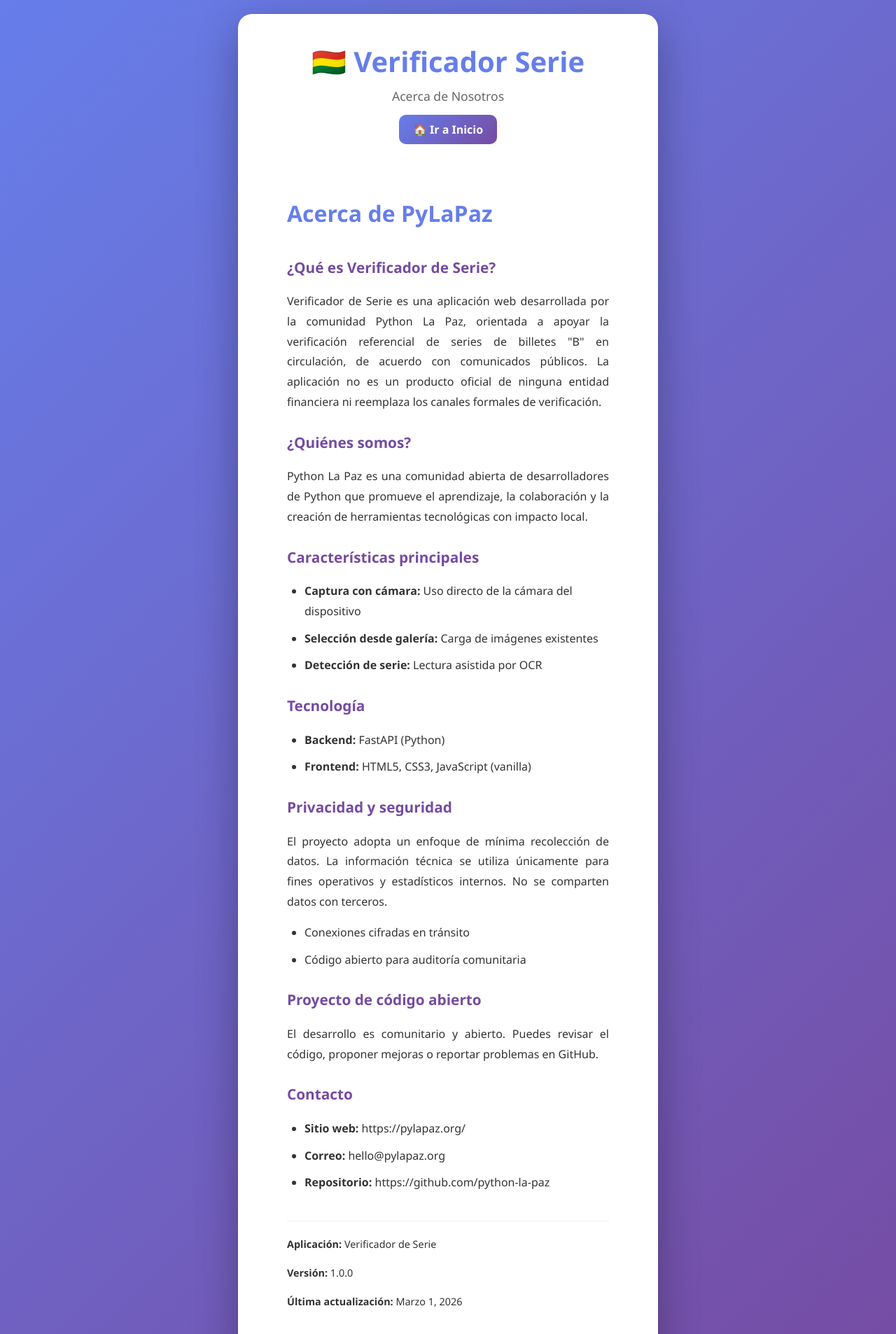
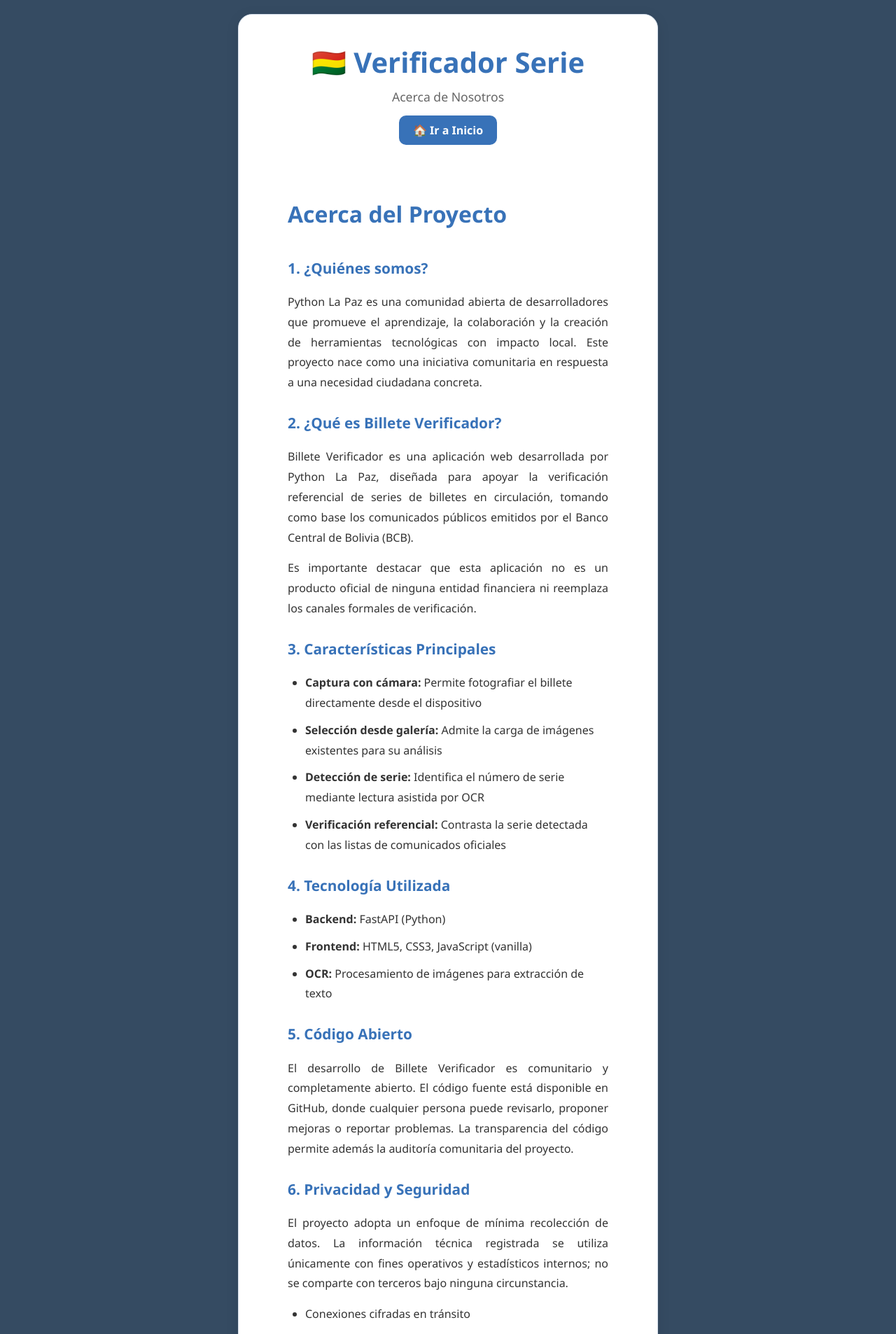
Before and after one commit to python-la-paz/money-checker, a FastAPI app: page /about in a window 1280 px wide. Shown: the top 1906 px of the page at 70% size. Run offline with FastAPI, Linux system fonts and the light colour scheme; parts of the project's set-up code (start-up, migrations or seed data) failed here and were passed over.

Commit message:
feat: improved user experience

```diff
--- a/app/detector.py
+++ b/app/detector.py
@@ -50,7 +50,6 @@ _RAW_RANGES = {
         (118700001, 119150000),
         (119150001, 119600000),
         (120500001, 120950000),
-        (12168910, 12168999),
     ],
     "50": [
         (77100001, 77550000),
--- a/app/static/styles.css
+++ b/app/static/styles.css
@@ -1,11 +1,11 @@
 /* Color Variables */
 :root {
     /* Primary Colors */
-    --color-primary: #667eea;
-    --color-primary-dark: #764ba2;
-    --color-primary-light: #f8f9ff;
-    --color-primary-lighter: #f0f2ff;
-    --color-primary-lightest: #e8ebff;
+    --color-primary: #3872b8;
+    --color-primary-dark: #2c5f99;
+    --color-primary-light: #f4f7fb;
+    --color-primary-lighter: #eaf0f7;
+    --color-primary-lightest: #dce8f3;
 
     /* Success Colors */
     --color-success: #28a745;
@@ -56,7 +56,7 @@
 
 body {
     font-family: var(--font-family);
-    background: linear-gradient(135deg, var(--color-primary) 0%, var(--color-primary-dark) 100%);
+    background: #354b62;
     min-height: 100vh;
     display: flex;
     flex-direction: column;
@@ -67,12 +67,13 @@ body {
 .container {
     background: var(--color-white);
     border-radius: var(--border-radius-lg);
-    box-shadow: 0 20px 60px var(--color-shadow-light);
+    box-shadow: 0 4px 20px rgba(0, 0, 0, 0.08);
     max-width: 600px;
     width: 100%;
     padding: 40px;
     animation: slideIn 0.6s ease-out;
     margin: 0 auto;
+    border: 1px solid #d6e0ec;
 }
 
 /* Animations */
@@ -123,7 +124,7 @@ body {
     display: inline-block;
     margin-top: 15px;
     padding: 10px 20px;
-    background: linear-gradient(135deg, var(--color-primary) 0%, var(--color-primary-dark) 100%);
+    background: var(--color-primary);
     color: var(--color-white);
     text-decoration: none;
     border-radius: var(--border-radius-sm);
@@ -610,7 +611,7 @@ footer.footer {
 }
 
 .legal-content h3 {
-    color: var(--color-primary-dark);
+    color: var(--color-primary);
     margin-top: 25px;
     margin-bottom: 15px;
     font-size: 1.3em;
--- a/app/templates/about.html
+++ b/app/templates/about.html
@@ -1,11 +1,10 @@
-<!DOCTYPE html>
+<!doctype html>
 <html lang="es">
-
   <head>
-    <meta charset="UTF-8">
-    <meta name="viewport" content="width=device-width, initial-scale=1.0">
-    <title>Acerca de | 🇧🇴 Verificador de Serie</title>
-    <link rel="stylesheet" href="/static/styles.css">
+    <meta charset="UTF-8" />
+    <meta name="viewport" content="width=device-width, initial-scale=1.0" />
+    <title>Acerca de | 🇧🇴 Billete Verificador</title>
+    <link rel="stylesheet" href="/static/styles.css" />
   </head>
 
   <body>
@@ -17,63 +16,111 @@
       </div>
 
       <div class="legal-content">
-            <h2>Acerca de PyLaPaz</h2>
+        <h2>Acerca del Proyecto</h2>
 
-            <h3>¿Qué es Verificador de Serie?</h3>
+        <h3>1. ¿Quiénes somos?</h3>
         <p>
-                Verificador de Serie es una aplicación web desarrollada por la comunidad Python La Paz,
-                orientada a apoyar la verificación referencial de series de billetes "B" en circulación, de acuerdo con
-                comunicados públicos.
-                La aplicación no es un producto oficial de ninguna entidad financiera ni reemplaza los canales formales
-                de verificación.
+          Python La Paz es una comunidad abierta de desarrolladores que promueve
+          el aprendizaje, la colaboración y la creación de herramientas
+          tecnológicas con impacto local. Este proyecto nace como una iniciativa
+          comunitaria en respuesta a una necesidad ciudadana concreta.
         </p>
 
-            <h3>¿Quiénes somos?</h3>
+        <h3>2. ¿Qué es Billete Verificador?</h3>
         <p>
-                Python La Paz es una comunidad abierta de desarrolladores de Python que promueve el aprendizaje, la
-                colaboración y la creación de herramientas tecnológicas con impacto local.
+          Billete Verificador es una aplicación web desarrollada por Python La
+          Paz, diseñada para apoyar la verificación referencial de series de
+          billetes en circulación, tomando como base los comunicados públicos
+          emitidos por el Banco Central de Bolivia (BCB).
+        </p>
+        <p>
+          Es importante destacar que esta aplicación no es un producto oficial
+          de ninguna entidad financiera ni reemplaza los canales formales de
+          verificación.
         </p>
 
-            <h3>Características principales</h3>
+        <h3>3. Características Principales</h3>
         <ul>
-                <li><strong>Captura con cámara:</strong> Uso directo de la cámara del dispositivo</li>
-                <li><strong>Selección desde galería:</strong> Carga de imágenes existentes</li>
-                <li><strong>Detección de serie:</strong> Lectura asistida por OCR</li>
+          <li>
+            <strong>Captura con cámara:</strong> Permite fotografiar el billete
+            directamente desde el dispositivo
+          </li>
+          <li>
+            <strong>Selección desde galería:</strong> Admite la carga de
+            imágenes existentes para su análisis
+          </li>
+          <li>
+            <strong>Detección de serie:</strong> Identifica el número de serie
+            mediante lectura asistida por OCR
+          </li>
+          <li>
+            <strong>Verificación referencial:</strong> Contrasta la serie
+            detectada con las listas de comunicados oficiales
+          </li>
         </ul>
 
-            <h3>Tecnología</h3>
+        <h3>4. Tecnología Utilizada</h3>
         <ul>
           <li><strong>Backend:</strong> FastAPI (Python)</li>
           <li><strong>Frontend:</strong> HTML5, CSS3, JavaScript (vanilla)</li>
+          <li>
+            <strong>OCR:</strong> Procesamiento de imágenes para extracción de
+            texto
+          </li>
         </ul>
 
-            <h3>Privacidad y seguridad</h3>
+        <h3>5. Código Abierto</h3>
         <p>
-                El proyecto adopta un enfoque de mínima recolección de datos. La información técnica se utiliza
-                únicamente para fines operativos y estadísticos internos. No se comparten datos con terceros.
+          El desarrollo de Billete Verificador es comunitario y completamente
+          abierto. El código fuente está disponible en GitHub, donde cualquier
+          persona puede revisarlo, proponer mejoras o reportar problemas. La
+          transparencia del código permite además la auditoría comunitaria del
+          proyecto.
+        </p>
+
+        <h3>6. Privacidad y Seguridad</h3>
+        <p>
+          El proyecto adopta un enfoque de mínima recolección de datos. La
+          información técnica registrada se utiliza únicamente con fines
+          operativos y estadísticos internos; no se comparte con terceros bajo
+          ninguna circunstancia.
         </p>
         <ul>
           <li>Conexiones cifradas en tránsito</li>
           <li>Código abierto para auditoría comunitaria</li>
+          <li>Sin recolección de datos personales identificables</li>
         </ul>
-
-            <h3>Proyecto de código abierto</h3>
         <p>
-                El desarrollo es comunitario y abierto. Puedes revisar el código, proponer mejoras o reportar problemas
-                en GitHub.
+          Para más detalles, consulte nuestro
+          <a href="/disclaimer">Aviso Legal y de Privacidad</a>.
         </p>
 
-            <h3>Contacto</h3>
+        <h3>7. Contacto</h3>
+        <p>
+          Si desea comunicarse con la comunidad Python La Paz, puede hacerlo a
+          través de los siguientes canales:
+        </p>
         <ul>
-                <li><strong>Sitio web:</strong> https://pylapaz.org/</li>
-                <li><strong>Correo:</strong> hello@pylapaz.org</li>
-                <li><strong>Repositorio:</strong> https://github.com/python-la-paz</li>
+          <li>
+            <strong>Sitio web:</strong>
+            <a href="https://pylapaz.org/" target="_blank">pylapaz.org</a>
+          </li>
+          <li>
+            <strong>Correo:</strong>
+            <a href="mailto:hello@pylapaz.org">hello@pylapaz.org</a>
+          </li>
+          <li>
+            <strong>Repositorio:</strong>
+            <a href="https://github.com/python-la-paz" target="_blank"
+              >github.com/python-la-paz</a
+            >
+          </li>
         </ul>
 
         <div class="legal-footer">
-                <p><strong>Aplicación:</strong> Verificador de Serie</p>
+          <p><strong>Aplicación:</strong> Billete Verificador</p>
           <p><strong>Versión:</strong> 1.0.0</p>
-                <p><strong>Última actualización:</strong> Marzo 1, 2026</p>
+          <p><strong>Última actualización:</strong> Marzo 2, 2026</p>
         </div>
       </div>
 
@@ -82,9 +129,13 @@
         <span class="footer-separator">•</span>
         <a href="/disclaimer" class="footer-link">Aviso Legal</a>
         <span class="footer-separator">•</span>
-            <a href="https://github.com/python-la-paz/money-checker" target="_blank" class="footer-link">GitHub</a>
+        <a
+          href="https://github.com/python-la-paz/money-checker"
+          target="_blank"
+          class="footer-link"
+          >GitHub</a
+        >
       </div>
     </div>
   </body>
-
 </html>
```
Also changed, not shown: other parts of app/static/styles.css (+14 -14 lines), app/templates/disclaimer.html (+69 -47 lines), app/templates/index.html (+35 -15 lines), README.md. Lines whose indentation alone changed are shown as unchanged.
